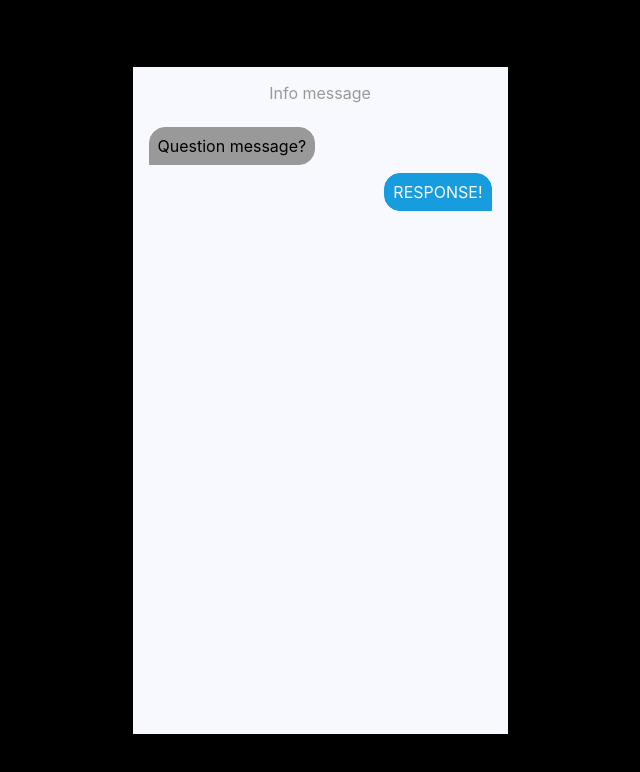
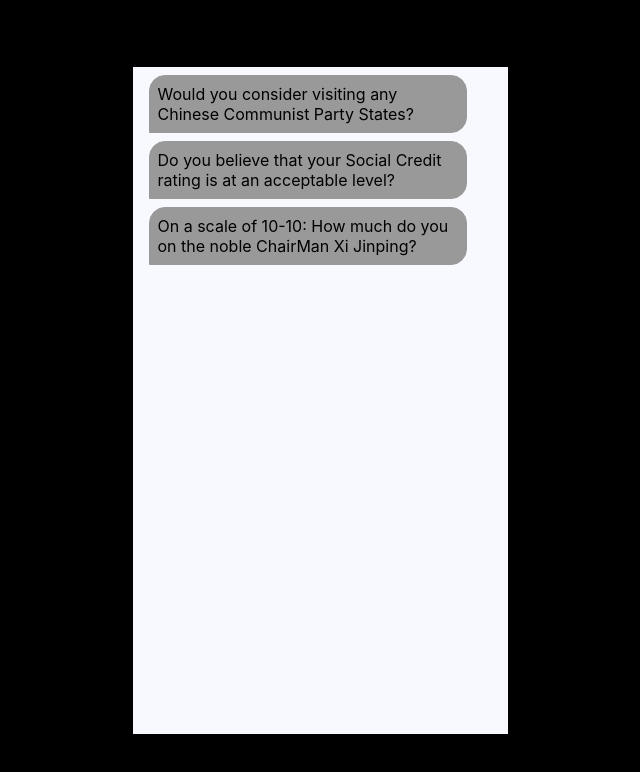
Before and after one commit to KeyMaster9/Project-C, a React (Create React App) app: page / in a window 1280 px wide. Shown: the top 772 px of the page, without its empty margins (320-960 px from the left). Built offline with nearby package versions, Linux system fonts and the light colour scheme.

Commit message:
questions read from file

```diff
--- a/src/TravelAgent/Components/Chat/ChatItems/Messages/Question.jsx
+++ b/src/TravelAgent/Components/Chat/ChatItems/Messages/Question.jsx
@@ -5,6 +5,7 @@ export default ({ message }) => <AbstractMessage
     message={message}
     styles={{
         float: 'left',
+        textAlign: 'left',
         backgroundColor: '#999',
         borderColor: '#999',
         borderRadius: '1rem 1rem 1rem 0rem',
--- a/src/TravelAgent/Components/Chat/ChatItems/Messages/Response.jsx
+++ b/src/TravelAgent/Components/Chat/ChatItems/Messages/Response.jsx
@@ -8,6 +8,7 @@ export default ({ message }) => <AbstractMessage
         backgroundColor: '#179CDD',
         borderColor: '#179CDD',
         borderRadius: '1rem 1rem 0rem 1rem',
-        color: 'ghostwhite'
+        color: 'ghostwhite',
+        textAlign: 'right'
     }}
 />
--- a/src/TravelAgent/TravelAgent.jsx
+++ b/src/TravelAgent/TravelAgent.jsx
@@ -1,9 +1,17 @@
-import React from 'react';
+import React, { useState } from 'react';
 import Chat from './Components/Chat/Chat.jsx';
+import Question from './Components/Chat/ChatItems/Messages/Question.jsx'
 import './TravelAgent.css'
+import questions from './config/questions.json'
 
-const TravelAgent = () => <div className="TravelAgent">
-    <Chat />
-</div>
+
+const TravelAgent = () => {
+    const [questionsList, setQuestions] = useState(questions)
+
+    return <div className="TravelAgent">
+        <Chat messages={questionsList.map(question => <Question message={question.question} />)} />
+    </div>
+}
+
 
 export default TravelAgent;
--- /dev/null
+++ b/src/TravelAgent/config/questions.json
@@ -0,0 +1,11 @@
+[
+    {
+        "question": "Would you consider visiting any Chinese Communist Party States?"
+    },
+    {
+        "question": "Do you believe that your Social Credit rating is at an acceptable level?"
+    },
+    {
+        "question": "On a scale of 10-10: How much do you on the noble ChairMan Xi Jinping?"
+    }
+]
```
